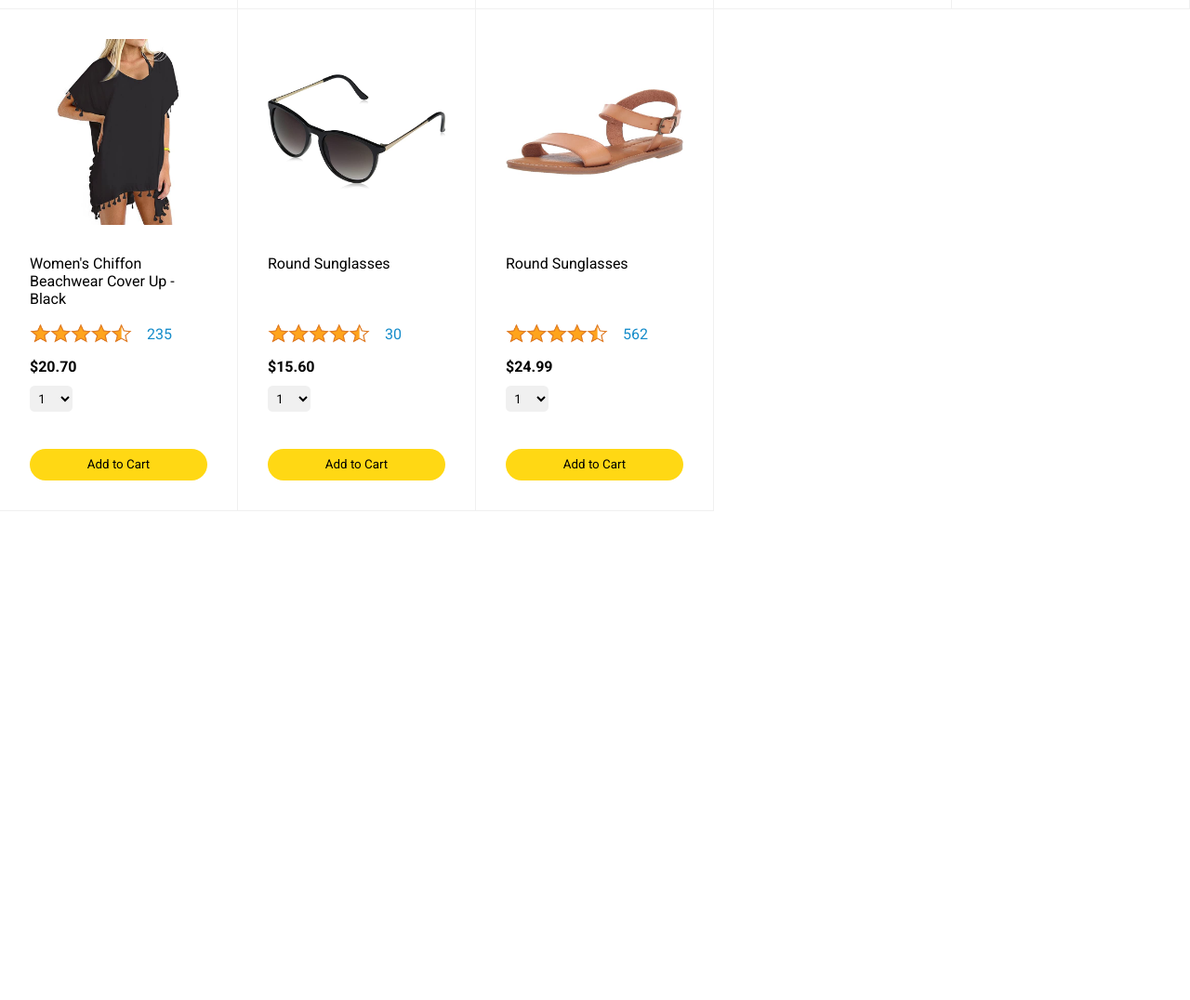
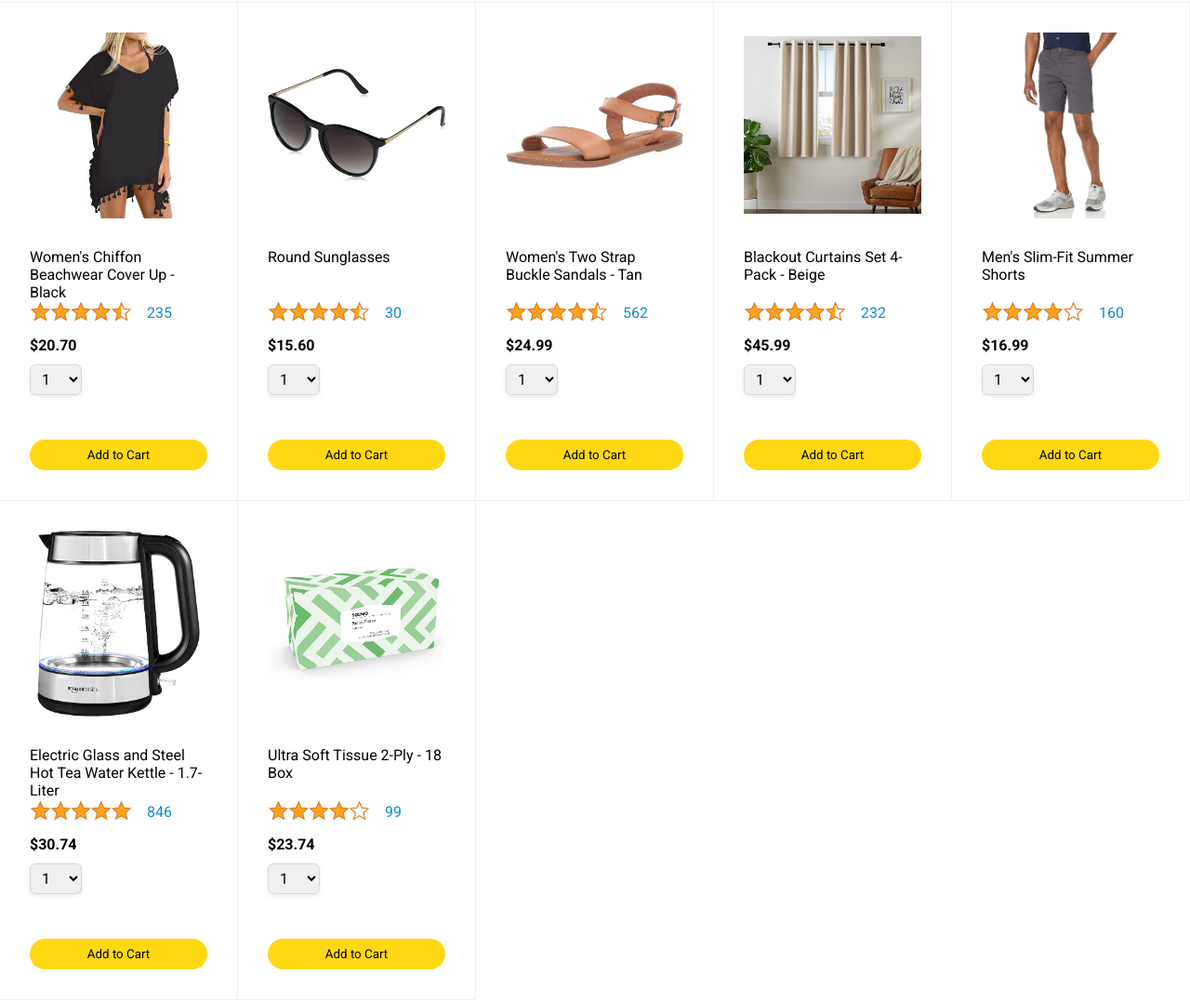
Before and after one commit to burhanuddin-dev/amazon-clone-html-css, a plain HTML site: page index.html in a window 1280 px wide. Shown: the part 1131-2207 px from the top of the page at 93% size. Before the commit the page ends 1681 px from the top, so only its background shows below. Drawn offline with Linux system fonts and the light colour scheme.

Commit message:
Initial commit - Amazon clone using HTML and CSS

```diff
--- a/index.html
+++ b/index.html
@@ -61,6 +61,7 @@
     </header>
 
     <main>
+
       <div class="product-card">
         <div class="product-image">
           <img
@@ -519,7 +520,7 @@
           />
         </div>
 
-        <p class="product-name">Round Sunglasses</p>
+        <p class="product-name">Women's Two Strap Buckle Sandals - Tan</p>
 
         <div class="rating-container">
           <img
@@ -547,6 +548,157 @@
 
         <button class="add-to-cart-button">Add to Cart</button>
       </div>
+
+      <div class="product-card">
+        <div class="product-image">
+          <img
+            src="Assets/Images/Products/blackout-curtain-set-beige.webp"
+            alt="Curtains Image"
+          />
+        </div>
+
+        <p class="product-name">Blackout Curtains Set 4-Pack - Beige</p>
+
+        <div class="rating-container">
+          <img
+            src="Assets/Images/Ratings/rating-45.png"
+            alt="Rating: 4.5 stars"
+            class="rating-image"
+          />
+          <span class="rating-count">232</span>
+        </div>
+
+        <p class="product-price">$45.99</p>
+
+        <select name="quantity" id="quantity-select" class="quantity-select">
+          <option value="1">1</option>
+          <option value="2">2</option>
+          <option value="3">3</option>
+          <option value="4">4</option>
+          <option value="5">5</option>
+          <option value="6">6</option>
+          <option value="7">7</option>
+          <option value="8">8</option>
+          <option value="9">9</option>
+          <option value="10">10</option>
+        </select>
+
+        <button class="add-to-cart-button">Add to Cart</button>
+      </div>
+
+      <div class="product-card">
+        <div class="product-image">
+          <img
+            src="Assets/Images/Products/men-slim-fit-summer-shorts-gray.jpg"
+            alt="Summer Shorts Image"
+          />
+        </div>
+
+        <p class="product-name">Men's Slim-Fit Summer Shorts</p>
+
+        <div class="rating-container">
+          <img
+            src="Assets/Images/Ratings/rating-4.png"
+            alt="Rating: 4.0 stars"
+            class="rating-image"
+          />
+          <span class="rating-count">160</span>
+        </div>
+
+        <p class="product-price">$16.99</p>
+
+        <select name="quantity" id="quantity-select" class="quantity-select">
+          <option value="1">1</option>
+          <option value="2">2</option>
+          <option value="3">3</option>
+          <option value="4">4</option>
+          <option value="5">5</option>
+          <option value="6">6</option>
+          <option value="7">7</option>
+          <option value="8">8</option>
+          <option value="9">9</option>
+          <option value="10">10</option>
+        </select>
+
+        <button class="add-to-cart-button">Add to Cart</button>
+      </div>
+
+      <div class="product-card">
+        <div class="product-image">
+          <img
+            src="Assets/Images/Products/electric-glass-and-steel-hot-water-kettle.webp"
+            alt="Kettle Image"
+          />
+        </div>
+
+        <p class="product-name">
+          Electric Glass and Steel Hot Tea Water Kettle - 1.7-Liter
+        </p>
+
+        <div class="rating-container">
+          <img
+            src="Assets/Images/Ratings/rating-5.png"
+            alt="Rating: 5.0 stars"
+            class="rating-image"
+          />
+          <span class="rating-count">846</span>
+        </div>
+
+        <p class="product-price">$30.74</p>
+
+        <select name="quantity" id="quantity-select" class="quantity-select">
+          <option value="1">1</option>
+          <option value="2">2</option>
+          <option value="3">3</option>
+          <option value="4">4</option>
+          <option value="5">5</option>
+          <option value="6">6</option>
+          <option value="7">7</option>
+          <option value="8">8</option>
+          <option value="9">9</option>
+          <option value="10">10</option>
+        </select>
+
+        <button class="add-to-cart-button">Add to Cart</button>
+      </div>
+
+      <div class="product-card">
+        <div class="product-image">
+          <img
+            src="Assets/Images/Products/facial-tissue-2-ply-18-boxes.jpg"
+            alt="Tissue Box Image"
+          />
+        </div>
+
+        <p class="product-name">Ultra Soft Tissue 2-Ply - 18 Box</p>
+
+        <div class="rating-container">
+          <img
+            src="Assets/Images/Ratings/rating-4.png"
+            alt="Rating: 4.0 stars"
+            class="rating-image"
+          />
+          <span class="rating-count">99</span>
+        </div>
+
+        <p class="product-price">$23.74</p>
+
+        <select name="quantity" id="quantity-select" class="quantity-select">
+          <option value="1">1</option>
+          <option value="2">2</option>
+          <option value="3">3</option>
+          <option value="4">4</option>
+          <option value="5">5</option>
+          <option value="6">6</option>
+          <option value="7">7</option>
+          <option value="8">8</option>
+          <option value="9">9</option>
+          <option value="10">10</option>
+        </select>
+
+        <button class="add-to-cart-button">Add to Cart</button>
+      </div>
+
     </main>
   </body>
 
--- a/style.css
+++ b/style.css
@@ -124,8 +124,9 @@ main {
   object-fit: contain;
 }
 .product-name {
-  margin-bottom: 1.5em;
-  height: 50px;
+  margin-bottom: 1.1em;
+  font-size: 1rem;
+  height: 40px;
 }
 .rating-container {
   display: flex;
@@ -148,11 +149,13 @@ main {
   margin-bottom: 0.7em;
 }
 .quantity-select {
-  padding: 0.4em;
+  padding: 0.3em 0.5em;
   border-radius: 0.4em;
-  background-color: #f0f0f0;
-  border: none;
+  background-color: rgb(240, 240, 240);
+  border: 1px solid rgb(215,215,215);
   margin-bottom: 3em;
+  font-size: 1rem;
+  box-shadow: 0 2px 5px rgba(213, 217, 217, 0.5);
 }
 .add-to-cart-button {
   display: block;
```
Also changed, not shown: 1 other file.
